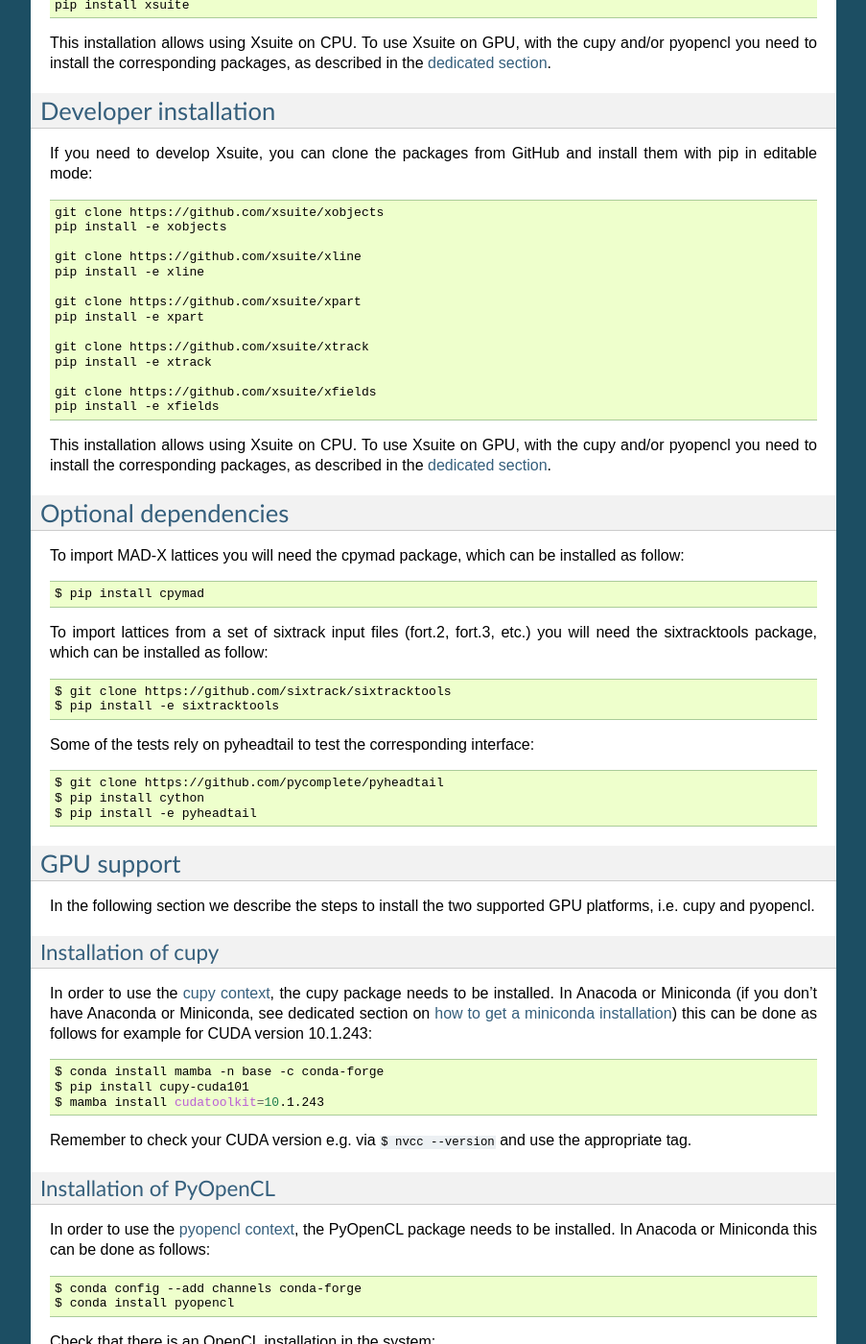
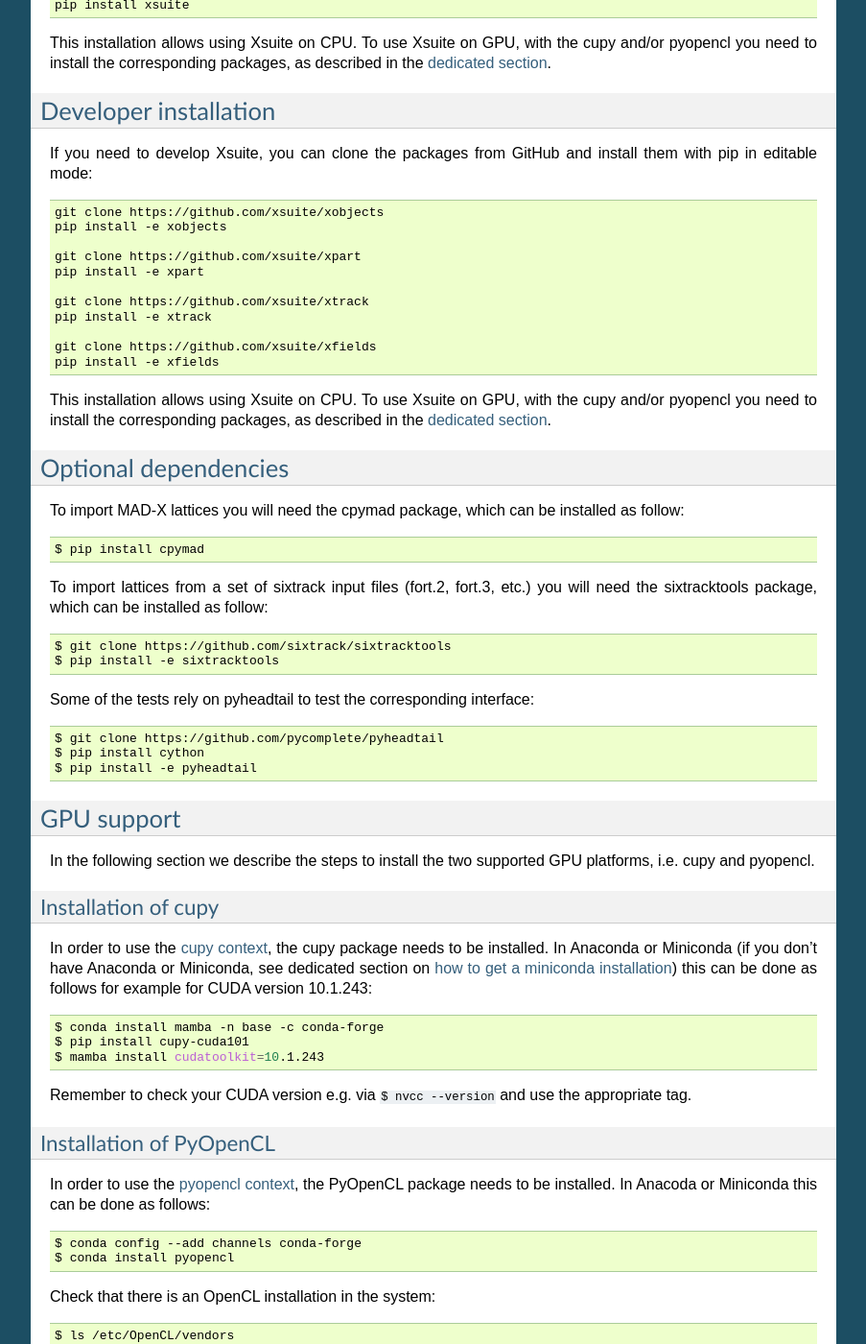
Before and after one commit to xsuite/xsuite, a Sphinx documentation site: the page built from docs/installation.rst, in a window 1280 px wide and 1400 px high, scrolled down 542 px. Shown: the whole window at 96% size, without its empty margins (198-1101 px from the left). Built offline with Sphinx 7.4.7, drawn with Linux system fonts in a browser that asks for light colours.

Commit message:
Quick push

```diff
--- a/docs/installation.rst
+++ b/docs/installation.rst
@@ -30,9 +30,6 @@
 
     git clone https://github.com/xsuite/xobjects
     pip install -e xobjects
-
-    git clone https://github.com/xsuite/xline
-    pip install -e xline
 
     git clone https://github.com/xsuite/xpart
     pip install -e xpart
@@ -82,7 +79,7 @@
 --------------------
 
 In order to use the :doc:`cupy context<contexts>`, the cupy package needs to be installed.
-In Anacoda or Miniconda (if you don't have Anaconda or Miniconda, see dedicated section on :ref:`how to get a miniconda installation<miniconda>`)
+In Anaconda or Miniconda (if you don't have Anaconda or Miniconda, see dedicated section on :ref:`how to get a miniconda installation<miniconda>`)
 this can be done as follows for example for CUDA version 10.1.243:
 
 .. code-block:: bash
--- a/docs/numericalreproducibility.rst
+++ b/docs/numericalreproducibility.rst
@@ -74,9 +74,6 @@
     git clone https://github.com/xsuite/xobjects
     pip install -e xobjects
 
-    git clone https://github.com/xsuite/xline
-    pip install -e xline
-
     git clone https://github.com/xsuite/xpart
     pip install -e xpart
 
```
